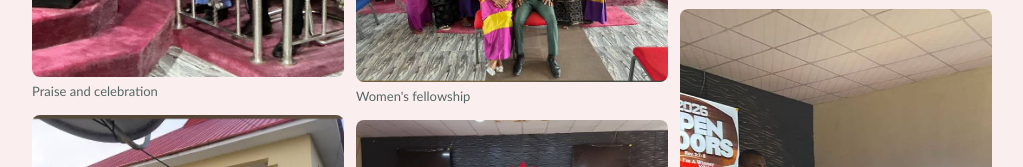
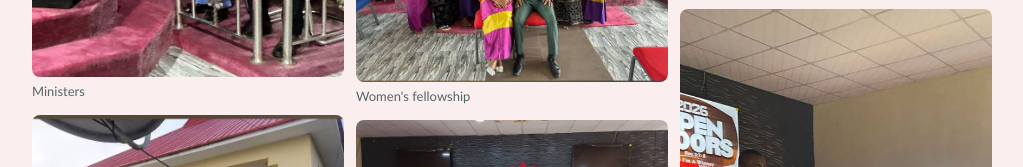
Before and after one commit to Obugheni-Polyman/livingfaithchurchbuguma-2.github.io, a plain HTML site: page index.html in a window 1280 px wide. Shown: the part 3941-4108 px from the top of the page, without its empty margins (128-1151 px from the left). Drawn offline with Linux system fonts and the light colour scheme.

Commit message:
Update image alt text and captions in index.html

```diff
--- a/index.html
+++ b/index.html
@@ -134,7 +134,7 @@ header{border-bottom:3px solid var(--gold)}
 <div class="gallery">
 <figure><img src="img/voice-of-glory-choir.jpg" alt="Voice of Glory Choir, Living Faith Church Buguma 2, standing at the altar" loading="lazy"><figcaption>Voice of Glory Choir, LFC Buguma 2</figcaption></figure>
 <figure><img src="img/worship2.jpg" alt="Members in white worshipping in the sanctuary" loading="lazy"><figcaption>Worship in the sanctuary</figcaption></figure>
-<figure><img src="img/ministers.jpg" alt="Ministers and brethren clapping in praise" loading="lazy"><figcaption>Praise and celebration</figcaption></figure>
+<figure><img src="img/ministers.jpg" alt="Ministers of Living Faith Church Buguma 2" loading="lazy"><figcaption>Ministers</figcaption></figure>
 <figure><img src="img/church1.jpg" alt="Church building with red roof" loading="lazy"><figcaption>Our church building</figcaption></figure>
 <figure><img src="img/graduation.jpg" alt="WOFBI graduate receiving a certificate" loading="lazy"><figcaption>WOFBI graduation</figcaption></figure>
 <figure><img src="img/wofbi.jpg" alt="WOFBI graduates in purple caps and gowns" loading="lazy"><figcaption>Graduating class</figcaption></figure>
```
